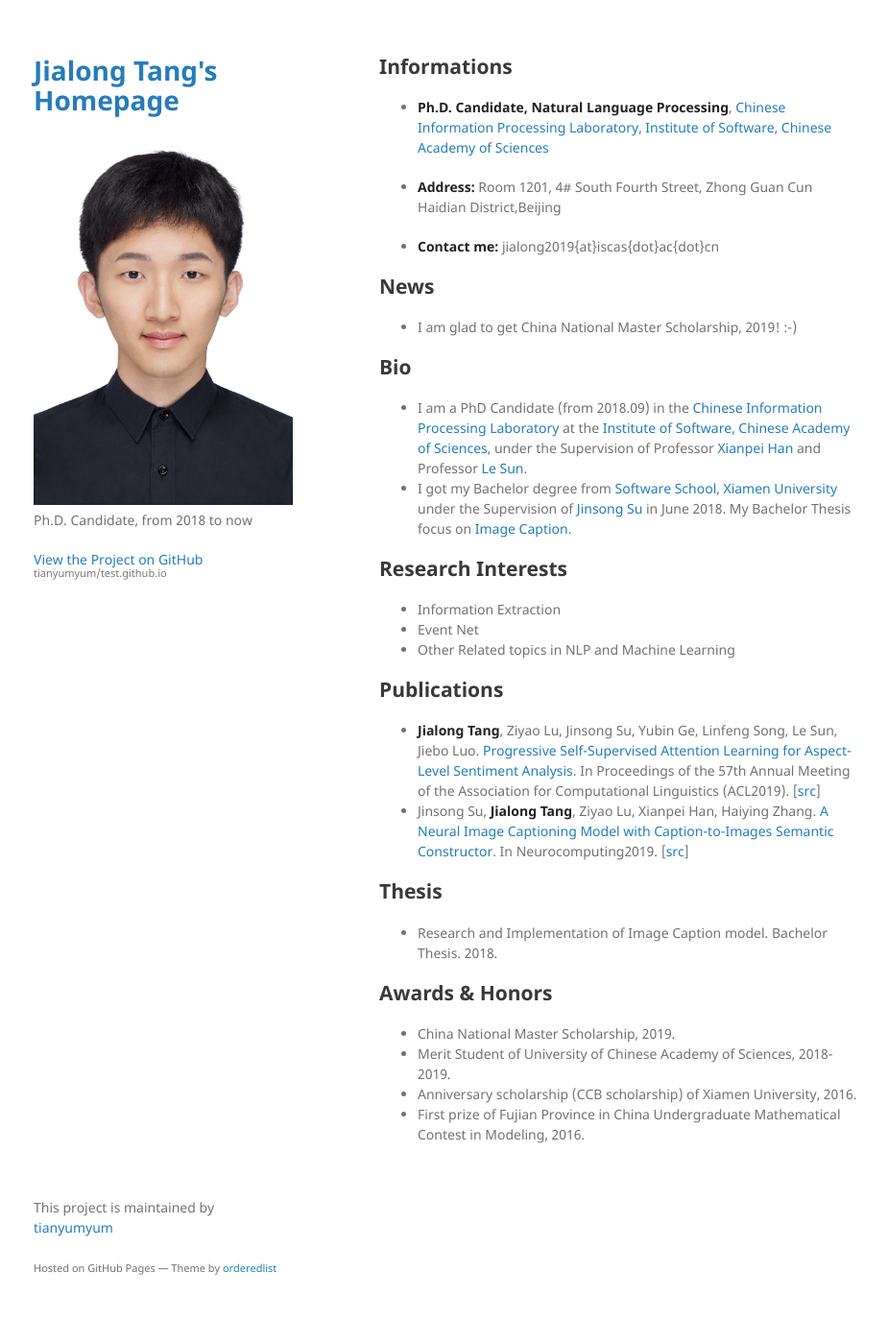
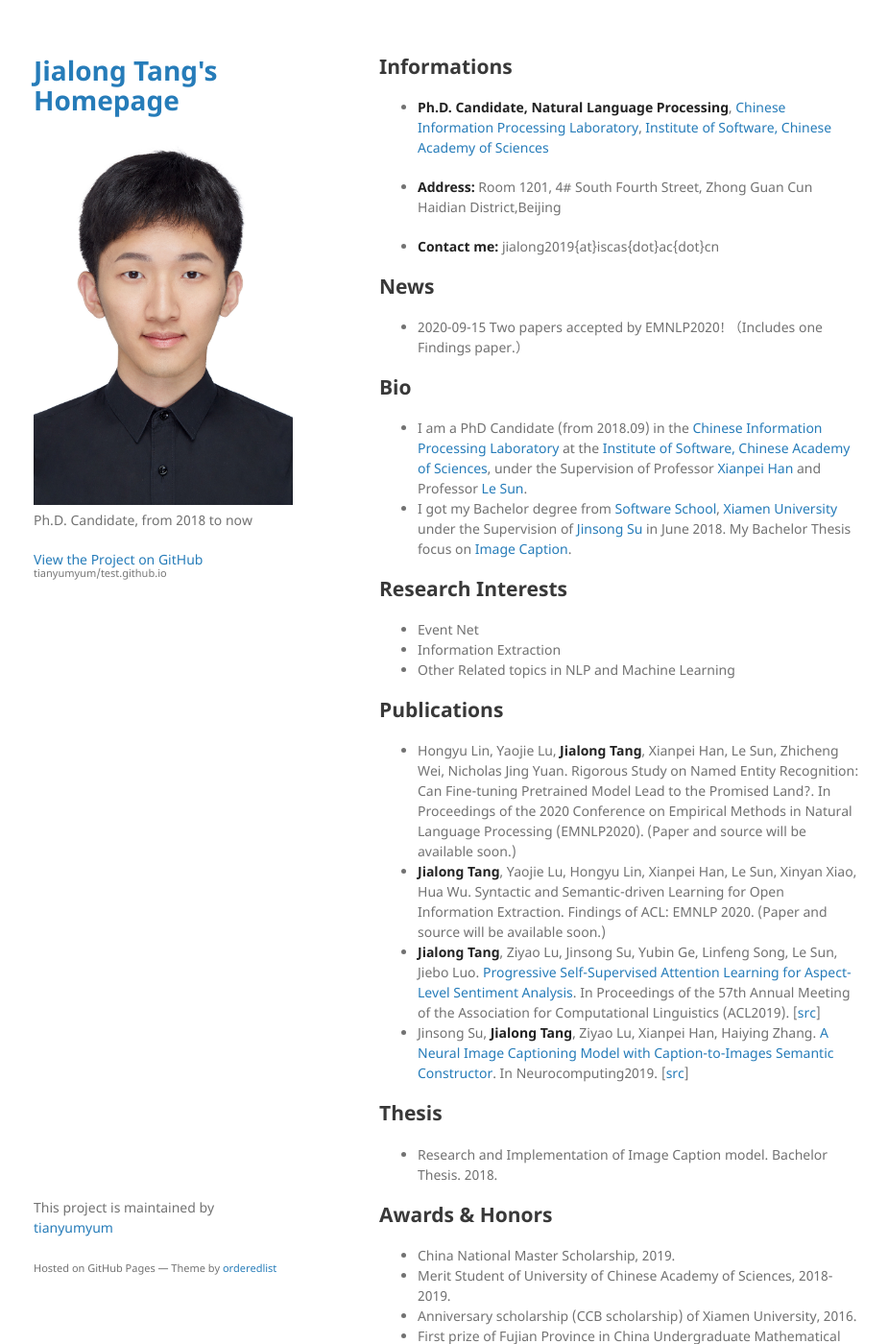
Before and after one commit to tianyumyum/test.github.io, a Jekyll site: the page built from index.md, in a window 1280 px wide and 1400 px high. Shown: the whole window at 96% size, without its empty margins (175-1100 px from the left). Built offline with Jekyll 4.4.1, drawn with Linux system fonts in a browser that asks for light colours; our own code applies the rules of GitHub Pages for plain Markdown files.

Commit message:
Update index.md

```diff
--- a/index.md
+++ b/index.md
@@ -13,7 +13,7 @@ layout: default
 
 ## News
 
-*   I am glad to get China National Master Scholarship, 2019! :-)
+*   2020-09-15 Two papers accepted by EMNLP2020! （Includes one Findings paper.）
 
 ## Bio
 
@@ -22,12 +22,14 @@ layout: default
 
 ## Research Interests
 
+*   Event Net
 *   Information Extraction
-*   Event Net
 *   Other Related topics in NLP and Machine Learning
 
 ## Publications
 
+*   Hongyu Lin, Yaojie Lu, **Jialong Tang**, Xianpei Han, Le Sun, Zhicheng Wei, Nicholas Jing Yuan. Rigorous Study on Named Entity Recognition: Can Fine-tuning Pretrained Model Lead to the Promised Land?. In Proceedings of the 2020 Conference on Empirical Methods in Natural Language Processing (EMNLP2020). (Paper and source will be available soon.)
+*   **Jialong Tang**, Yaojie Lu, Hongyu Lin, Xianpei Han, Le Sun, Xinyan Xiao, Hua Wu. Syntactic and Semantic-driven Learning for Open Information Extraction. Findings of ACL: EMNLP 2020. (Paper and source will be available soon.)
 *   **Jialong Tang**, Ziyao Lu, Jinsong Su, Yubin Ge, Linfeng Song, Le Sun, Jiebo Luo. [Progressive Self-Supervised Attention Learning for Aspect-Level Sentiment Analysis](https://www.aclweb.org/anthology/P19-1053.pdf). In Proceedings of the 57th Annual Meeting of the Association for Computational Linguistics (ACL2019). \[[src](https://github.com/TangJiaLong/PSSAttention)\]
 *   Jinsong Su, **Jialong Tang**, Ziyao Lu, Xianpei Han, Haiying Zhang. [A Neural Image Captioning Model with Caption-to-Images Semantic Constructor](https://www.sciencedirect.com/science/article/pii/S0925231219311312). In Neurocomputing2019. \[[src](https://github.com/TangJiaLong/ICSemanticReConstructor)\]
 
```
